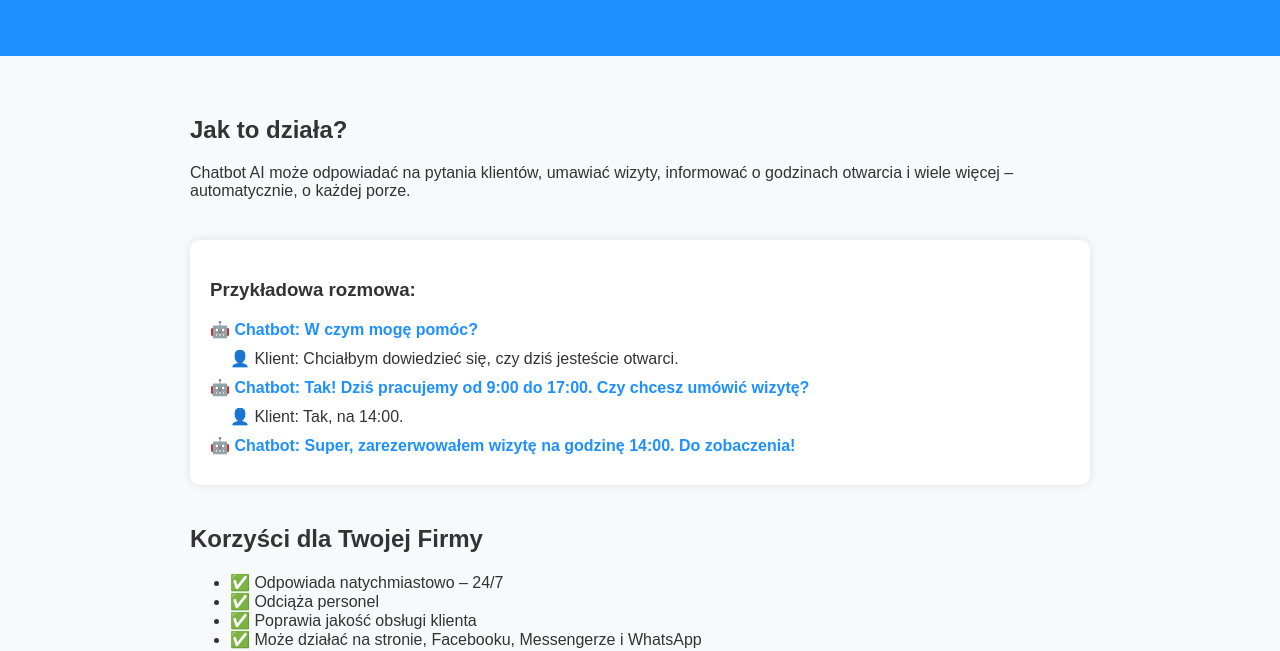
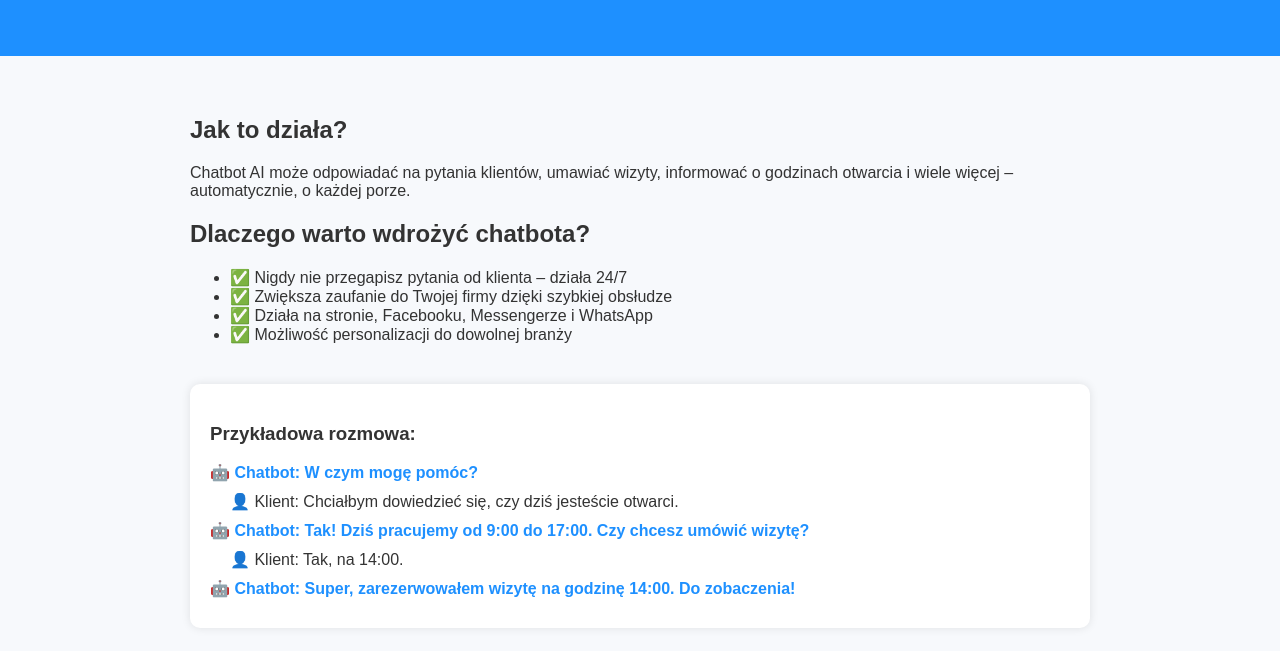
Before and after one commit to xsk340/chatbot-demo, a plain HTML site: page index.html in a window 1280 px wide. Shown: the part 168-819 px from the top of the page. Drawn offline with Linux system fonts and the light colour scheme.

Commit message:
Update index.html

```diff
--- a/index.html
+++ b/index.html
@@ -71,6 +71,15 @@
     <section>
       <h2>Jak to działa?</h2>
       <p>Chatbot AI może odpowiadać na pytania klientów, umawiać wizyty, informować o godzinach otwarcia i wiele więcej – automatycznie, o każdej porze.</p>
+      <section>
+  <h2>Dlaczego warto wdrożyć chatbota?</h2>
+  <ul>
+    <li>✅ Nigdy nie przegapisz pytania od klienta – działa 24/7</li>
+    <li>✅ Zwiększa zaufanie do Twojej firmy dzięki szybkiej obsłudze</li>
+    <li>✅ Działa na stronie, Facebooku, Messengerze i WhatsApp</li>
+    <li>✅ Możliwość personalizacji do dowolnej branży</li>
+  </ul>
+</section>
     </section>
 
     <section class="chat-sim">
@@ -101,3 +110,4 @@
 </body>
 </html>
 Dodano baner informujący o wersji demo
+Dodano sekcję z listą korzyści
```
